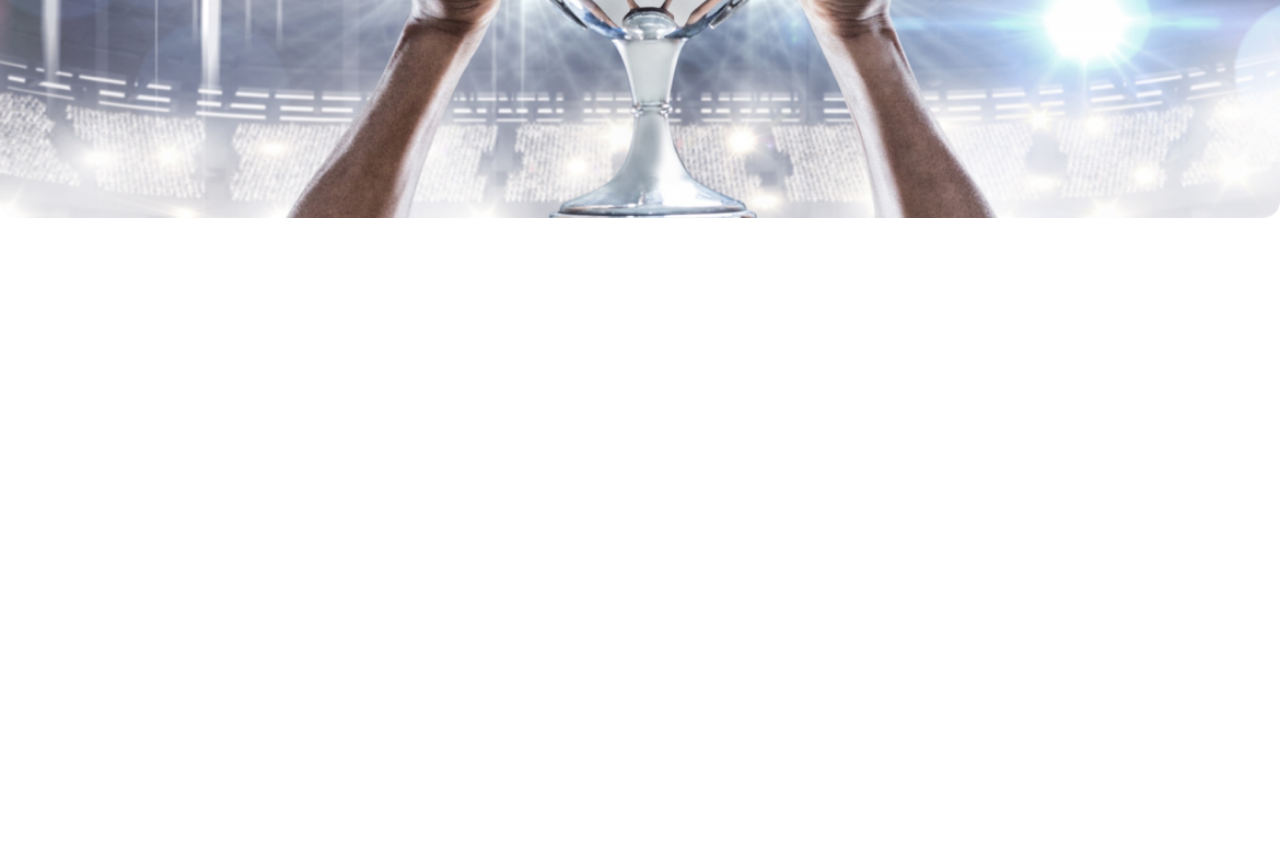
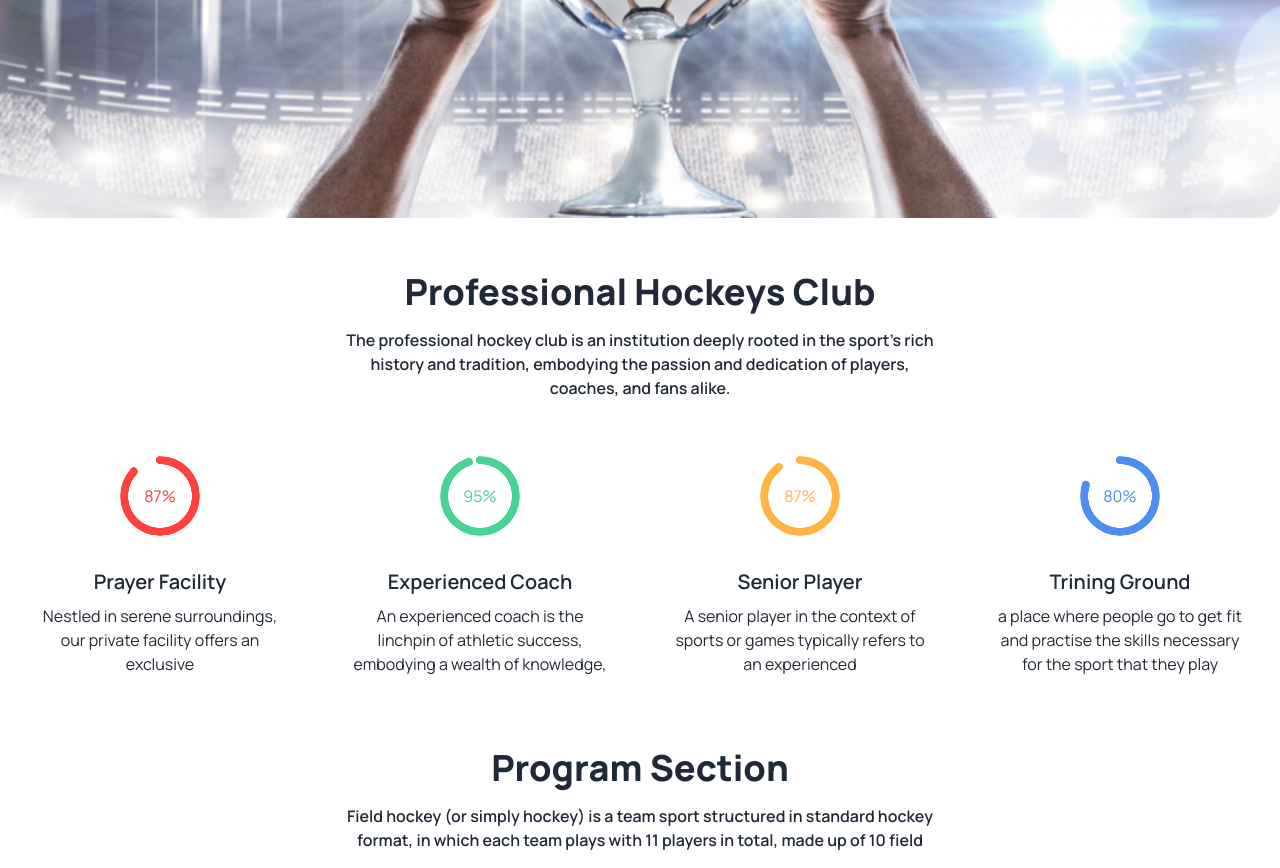
Before and after one commit to yeasinshaikh188/Sports-web, a plain HTML site: page index.html in a window 1280 px wide. Shown: the part 500-1368 px from the top of the page. Before the commit the page ends 800 px from the top, so only its background shows below. Drawn offline with nearby package versions, Linux system fonts and the light colour scheme.

Commit message:
added professionl club

```diff
--- a/index.html
+++ b/index.html
@@ -8,27 +8,36 @@
     <!-- google fonts manrope -->
     <link rel="preconnect" href="https://fonts.googleapis.com">
     <link rel="preconnect" href="https://fonts.gstatic.com" crossorigin>
-<link href="https://fonts.googleapis.com/css2?family=Manrope:wght@200..800&family=Poppins:ital,wght@0,100;0,200;0,300;0,400;0,500;0,600;0,700;0,800;0,900;1,100;1,200;1,300;1,400;1,500;1,600;1,700;1,800;1,900&display=swap" rel="stylesheet">
+    <link
+        href="https://fonts.googleapis.com/css2?family=Manrope:wght@200..800&family=Poppins:ital,wght@0,100;0,200;0,300;0,400;0,500;0,600;0,700;0,800;0,900;1,100;1,200;1,300;1,400;1,500;1,600;1,700;1,800;1,900&display=swap"
+        rel="stylesheet">
     <!-- tailwind and daisy ui -->
     <link href="https://cdn.jsdelivr.net/npm/daisyui@4.7.1/dist/full.min.css" rel="stylesheet" type="text/css" />
     <script src="https://cdn.tailwindcss.com"></script>
     <style>
-        .font-manrope{
+        .font-manrope {
             font-family: "Manrope", sans-serif;
         }
     </style>
 
 </head>
+
 <body class="container mx-auto font-manrope">
+    <header>
         <!-- nav section -->
         <nav>
             <div class="navbar bg-base-100">
                 <div class="navbar-start">
                     <div class="dropdown">
                         <div tabindex="0" role="button" class="btn btn-ghost lg:hidden">
-                  <svg xmlns="http://www.w3.org/2000/svg" class="h-5 w-5" fill="none" viewBox="0 0 24 24" stroke="currentColor"><path stroke-linecap="round" stroke-linejoin="round" stroke-width="2" d="M4 6h16M4 12h8m-8 6h16" /></svg>
+                            <svg xmlns="http://www.w3.org/2000/svg" class="h-5 w-5" fill="none" viewBox="0 0 24 24"
+                                stroke="currentColor">
+                                <path stroke-linecap="round" stroke-linejoin="round" stroke-width="2"
+                                    d="M4 6h16M4 12h8m-8 6h16" />
+                            </svg>
                         </div>
-                <ul tabindex="0" class="menu menu-sm dropdown-content mt-3 z-[1] p-2 shadow bg-base-100 rounded-box w-52 font-semibold">
+                        <ul tabindex="0"
+                            class="menu menu-sm dropdown-content mt-3 z-[1] p-2 shadow bg-base-100 rounded-box w-52 font-semibold">
                             <li><a><span class="text-[#FF4240FF]">Home</span></a></li>
                             <li><a>About</a></li>
                             <li><a>Pages</a></li>
@@ -91,9 +100,80 @@
                 </div>
             </div>
         </div>
+    </header>
+    <main>
         <!-- professioanl club -->
+        <div class="my-10 space-y-4">
+            <h1 class="text-3xl lg:text-4xl font-extrabold text-center">Professional Hockeys Club</h1>
+            <p class="font-semibold w-80 lg:w-[600px] text-center mx-auto">The professional hockey club is an
+                institution deeply rooted in the sport's rich history and tradition, embodying the passion and
+                dedication of players, coaches, and fans alike.</p>
+            <div class=" grid grid-cols-1 lg:grid-cols-4 ">
+                <!-- first card -->
+                <div class="card bg-base-100">
+                    <figure class="px-10 pt-10">
+                        <div class="radial-progress text-[#FF4240]" style="--value:87;" role="progressbar">87%</div>
+                    </figure>
+                    <div class="card-body items-center text-center">
+                        <h2 class="card-title">Prayer Facility</h2>
+                        <p>Nestled in serene surroundings, our private facility offers an exclusive </p>
+                    </div>
+                </div>
+                <!-- scond card -->
+                <div class="card  bg-base-100">
+                    <figure class="px-10 pt-10">
+                        <div class="radial-progress text-[#49D293]" style="--value:95;" role="progressbar">95%</div>
+                    </figure>
+                    <div class="card-body items-center text-center">
+                        <h2 class="card-title">Experienced Coach</h2>
+                        <p>
+                            An experienced coach is the linchpin of athletic success, embodying a wealth of knowledge,
+                        </p>
+                    </div>
+                </div>
+                <!-- third card -->
+                <div class="card bg-base-100">
+                    <figure class="px-10 pt-10">
+                        <div class="radial-progress text-[#FFB546]" style="--value:90;" role="progressbar">87%</div>
+                    </figure>
+                    <div class="card-body items-center text-center">
+                        <h2 class="card-title">Senior Player</h2>
+                        <p>
+                            A senior player in the context of sports or games typically refers to an experienced </p>
+                    </div>
+                </div>
+                <!-- fourth card -->
+                <div class="card  bg-base-100">
+                    <figure class="px-10 pt-10">
+                        <div class="radial-progress text-[#4C8DF1]" style="--value:80;" role="progressbar">80%</div>
+                    </figure>
+                    <div class="card-body items-center text-center">
+                        <h2 class="card-title">Trining Ground</h2>
+                        <p>a place where people go to get fit and practise the skills necessary for the sport that they
+                            play </p>
+                    </div>
+                </div>
+            </div>
+        </div>
+        <!-- program section -->
+        <div class="space-y-4">
+            <h1 class="text-4xl font-extrabold text-center">Program Section</h1>
+            <p class="font-semibold text-center mx-auto justify-center w-80 lg:w-[600px]">Field hockey (or simply
+                hockey) is a team sport structured in standard hockey format, in which each team plays with 11 players
+                in total, made up of 10 field </p>
+            <div class="img-container">
+            <div class="img1"></div>
+            <div class="img2"></div>
+            <div class="img3"></div>
+        </div>
+
+    </main>
+    <footer>
+
+    </footer>
 
 
 
 </body>
+
 </html>
```
Lines whose indentation alone changed are shown as unchanged.
